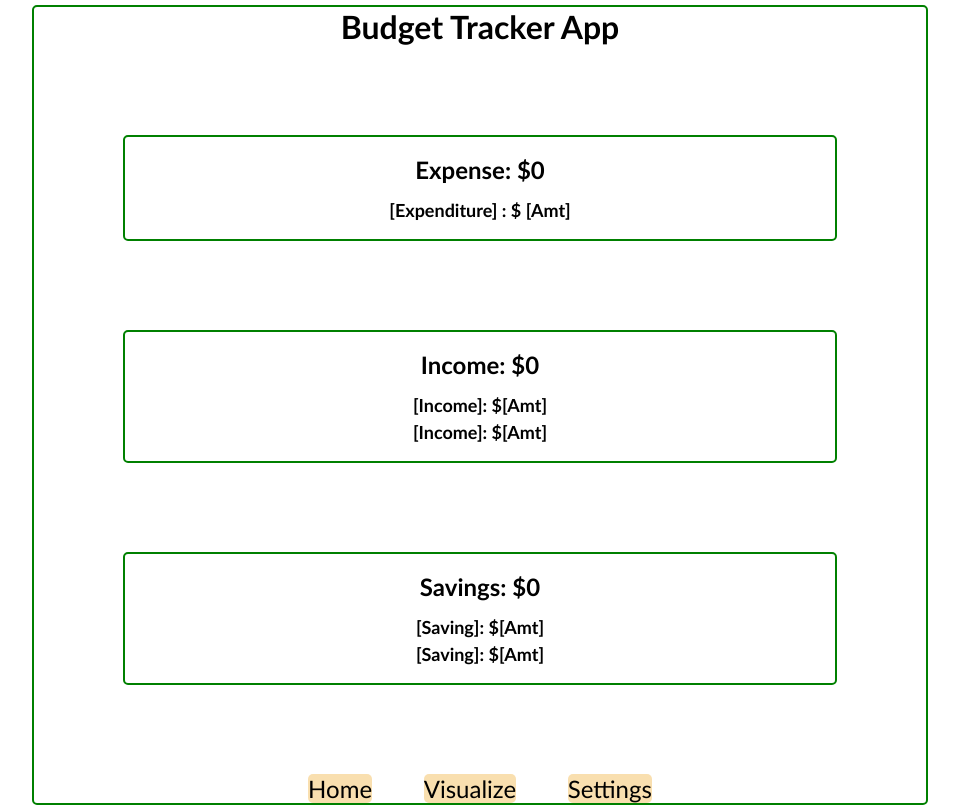
After one commit to cj-flute/alx_capstone_project, a Flask app: page /visual in a window 1280 px wide. The commit adds this page. Shown: the whole page, without its empty margins (160-1119 px from the left). Run offline with Flask 3, Linux system fonts and the light colour scheme.

```diff
--- a/Budget Tracker App/app.py
+++ b/Budget Tracker App/app.py
@@ -5,9 +5,14 @@ app = Flask(__name__)
 
 
 @app.route('/')
-def hello():
+@app.route('/home')
+def home():
     return render_template('index.html')
 
+
+@app.route('/visual')
+def visual():
+    return render_template('visual.html')
 
 
 if __name__ == '__main__':
--- a/Budget Tracker App/static/css/styles.css
+++ b/Budget Tracker App/static/css/styles.css
@@ -183,26 +183,25 @@ nav {
 .add {
     border: var(--test-border-1);
     position: absolute;
-    width: 50%;
+    width: 80%;
     height: 50%;
     background-color: white;
     top: 25%;
-    left: 25%;
+    left: 10%;
     display: flex;
     flex-direction: column;
     justify-content: center;
 }
 .add input {
-    height: 40px;
     border-radius: 25px;
-    width: 90%;
-    margin-left: 40px;
     font-size: larger;
 }
+.add input, .add button {
+    height: 40px;
+    width: 80%;
+    margin-left: 10%;
+}
 .add button {
-    width: 90%;
-    height: 40px;
-    margin-left: 35px;
     border-radius: 5px;
 }
 .balance-div {
--- /dev/null
+++ b/Budget Tracker App/static/css/visualStyle.css
@@ -0,0 +1,16 @@
+.expenses, .incomes, .savings, .categories{
+    /* border: 1px solid black; */
+    width: 90%;
+    font-size: large;
+    margin-left: 5%;
+    margin-top: 5px;
+}
+section {
+    border: 2px solid green;
+    border-radius: 5px;
+    margin: 10%;
+    padding: 2%;
+    display: flex;
+    flex-direction: column;
+    justify-content: space-evenly;
+}
--- /dev/null
+++ b/Budget Tracker App/static/js/visual.js
@@ -0,0 +1,65 @@
+// Visualisation Creation of elements
+const createCategoryVisualList = (category) => {
+    const categoryDiv = document.createElement("div");
+    categoryDiv.setAttribute("class", "categories");
+    categoryDiv.setAttribute("id", "category-div");
+
+    const theCategories = document.createElement("div");
+    theCategories.setAttribute("class", "categories");
+    theCategories.setAttribute("id", "the-categories");
+
+    const theCategory = document.createElement("b");
+    theCategory.setAttribute("class", "the-category");
+
+    const categorySpan = document.createElement("span");
+    categorySpan.setAttribute("id", "category");
+    categorySpan.innerText = category.category_name;
+
+    const categoryColonDollar = document.createElement("span");
+    categoryColonDollar.setAttribute("id", "category-colon-dollar");
+    categoryColonDollar.innerText = ": $";
+
+    const theCategoryAmt = document.createElement("span");
+    theCategoryAmt.setAttribute("id", "the-category-amt");
+    theCategoryAmt.innerText = category.category_ammount;
+
+    theCategory.appendChild(categorySpan);
+    theCategory.appendChild(categoryColonDollar);
+    theCategory.appendChild(theCategoryAmt);
+
+    categoryDiv.appendChild(theCategories);
+    return categoryDiv;
+}
+
+document.addEventListener('DOMContentLoaded', () => {
+    let expense = [];
+    const storedExpense = localStorage.getItem('expense');
+    if (storedExpense) {
+        try {
+            expense = JSON.parse(storedExpense);
+        } catch (error) {
+            console.error('Error parsing income data: ', error);
+            expense = [];
+        }
+    }
+    let tExpense = 0;
+    for (let i = 0; i < expense.length; i++){
+        tExpense = tExpense + expense[i].category_amount;
+        console.log(`Expense ${i + 1}:${expense[i].category_name} = ${expense[i].category_amount}`);
+    }
+
+    // Expense
+    const totalExpenditure = document.querySelector("#total-expenditure");
+    totalExpenditure.innerHTML = tExpense;
+
+
+});
+
+
+// // Income
+// const totalIncomes = document.querySelector("#total-incomes");
+// totalIncomes.innerText = totalIncome;
+
+// // Savings
+// const totalKeeps = document.querySelector("#total-keeps");
+// totalKeeps.innerText = totalSavings;
--- /dev/null
+++ b/Budget Tracker App/templates/layout.html
@@ -0,0 +1,29 @@
+<!DOCTYPE html>
+<html lang="en">
+  <head>
+    <meta charset="UTF-8" />
+    <meta name="viewport" content="width=device-width, initial-scale=1.0" />
+    <link rel="stylesheet" href="/static/css/styles.css" />
+    <link rel="stylesheet" href="/static/css/visualStyle.css" />
+
+    {% block link %}{% endblock %} {% block title %}{% endblock %}
+  </head>
+  <body>
+    {% block externalDivs %}{% endblock externalDivs %}
+    <!-- main index -->
+    <main>
+      <h1>Budget Tracker App</h1>
+      {% block content %}{% endblock %}
+      <div class="nav-div">
+        <nav>
+          <ol class="links">
+            <a href="http://127.0.0.1:5000/home" id="home">Home</a>
+            <a href="http://127.0.0.1:5000/visual" id="visual">Visualize</a>
+            <a href="">Settings</a>
+          </ol>
+        </nav>
+      </div>
+    </main>
+    {% block script %}{% endblock script %}
+  </body>
+</html>
--- /dev/null
+++ b/Budget Tracker App/templates/visual.html
@@ -0,0 +1,52 @@
+{% extends "layout.html" %}
+{%block title%}
+    <title>Visualize</title>
+{%endblock%}
+
+
+{% block content %}
+    <section>
+        <div class="total-expenditure-div">
+            <h1>Expense: $<span id="total-expenditure">0</span></h1>
+        </div>
+        <div class="categories" id="category-div">
+            <div class="categories" id="the-categories">
+                <b class="the-category">
+                    <span id="category">[Expenditure]</span>
+                    <span id="category-colon-dollar">: $</span>
+                    <span id="the-category-amt">[Amt]</span>
+                </b>
+            </div>
+        </div>
+    </section>
+    <section>
+        <div class="total-income-div">
+            <h1>Income: $<span id="total-incomes">0</span></h1>
+        </div>
+        <div class="incomes">
+            <div class="incomes">
+                <b id="the-income">[Income]</b><b>: $</b><b id="the-income-amt">[Amt]</b>
+            </div>
+            <div class="incomes">
+                <b id="the-income">[Income]</b><b>: $</b><b id="the-income-amt">[Amt]</b>
+            </div>
+        </div>
+    </section>
+    <section>
+        <div class="total-saving-div">
+            <h1>Savings: $<span id="total-keeps">0</span></h1>
+        </div>
+        <div class="savings">
+            <div class="savings">
+                <b id="the-saving">[Saving]</b><b>: $</b><b id="the-saving-amt">[Amt]</b>
+            </div>
+            <div class="savings">
+                <b id="the-saving">[Saving]</b><b>: $</b><b id="the-saving-amt">[Amt]</b>
+            </div>
+        </div>
+    </section>
+
+{% endblock %}
+{% block script %}
+    <script type="module" src="/static/js/visual.js"></script>
+{% endblock script %}
```
Also changed, not shown: Budget Tracker App/static/js/app.js (+81 -11 lines), Budget Tracker App/static/js/utility.js (+9 -4 lines), Budget Tracker App/templates/index.html (+16 -62 lines).
